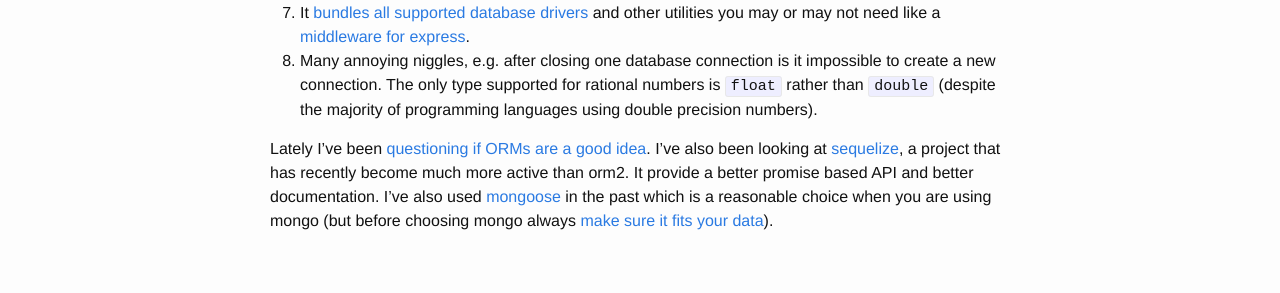
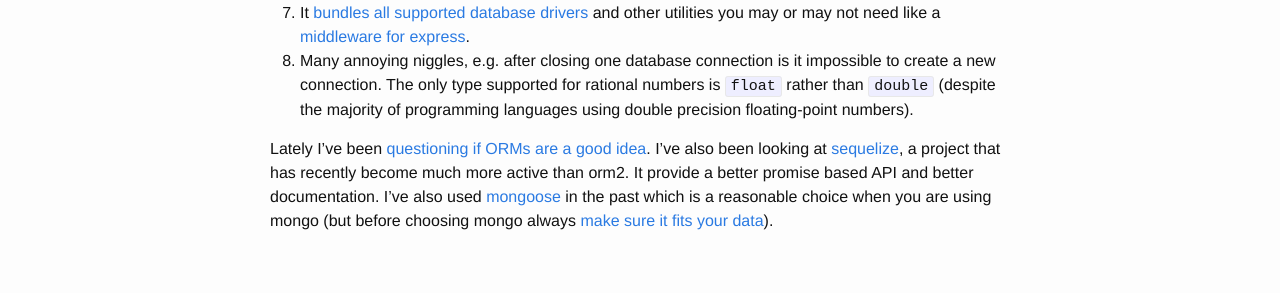
Before and after one commit to insidewhy/ohjames.github.io, a Jekyll site: the page built from _posts/2017-03-03-on-node-orm2.md, in a window 1280 px wide. Shown: the part 672-965 px from the top of the page. Built offline with Jekyll 4.4.1, drawn with Linux system fonts in a browser that asks for light colours.

Commit message:
add floating-point

```diff
--- a/_posts/2017-03-03-on-node-orm2.md
+++ b/_posts/2017-03-03-on-node-orm2.md
@@ -14,6 +14,6 @@ I have been using node-orm2 recently. These are my findings:
 1. The documentation is incomplete, some things are only documented on [github](https://github.com/dresende/node-orm2/blob/v3.2.3/Readme.md) and others are only documented on the [wiki](https://github.com/dresende/node-orm2/wiki).
 1. It is not an active project, there were only [24 commits last year](https://github.com/dresende/node-orm2/commits/master) and some PR have [been open for over 2 years without response](https://github.com/dresende/node-orm2/pull/574).
 1. It [bundles all supported database drivers](https://github.com/dresende/node-orm2/tree/v3.2.3/lib/Drivers/DML) and other utilities you may or may not need like a [middleware for express](https://github.com/dresende/node-orm2/blob/v3.2.3/lib/Express.js).
-1. Many annoying niggles, e.g. after closing one database connection is it impossible to create a new connection. The only type supported for rational numbers is `float` rather than `double` (despite the majority of programming languages using double precision numbers).
+1. Many annoying niggles, e.g. after closing one database connection is it impossible to create a new connection. The only type supported for rational numbers is `float` rather than `double` (despite the majority of programming languages using double precision floating-point numbers).
 
 Lately I've been [questioning if ORMs are a good idea](http://www.bigdatalittlegeek.com/blog/2014/3/18/orm-the-killer-of-scalability). I've also been looking at [sequelize](http://docs.sequelizejs.com/en/v3/), a project that has recently become much more active than orm2. It provide a better promise based API and better documentation. I've also used [mongoose](https://github.com/Automattic/mongoose) in the past which is a reasonable choice when you are using mongo (but before choosing mongo always [make sure it fits your data](http://www.sarahmei.com/blog/2013/11/11/why-you-should-never-use-mongodb/)).
```
